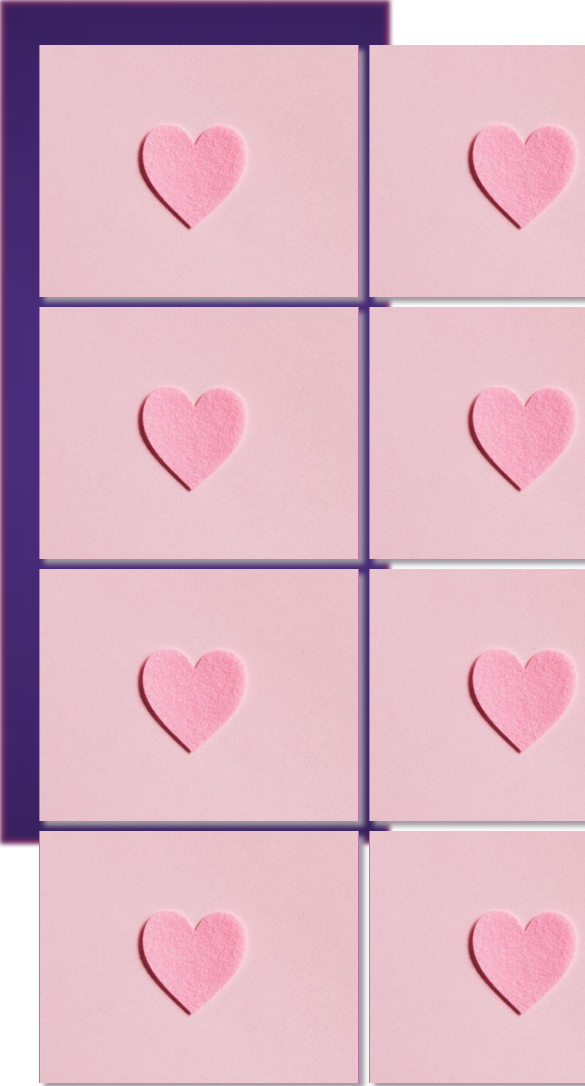
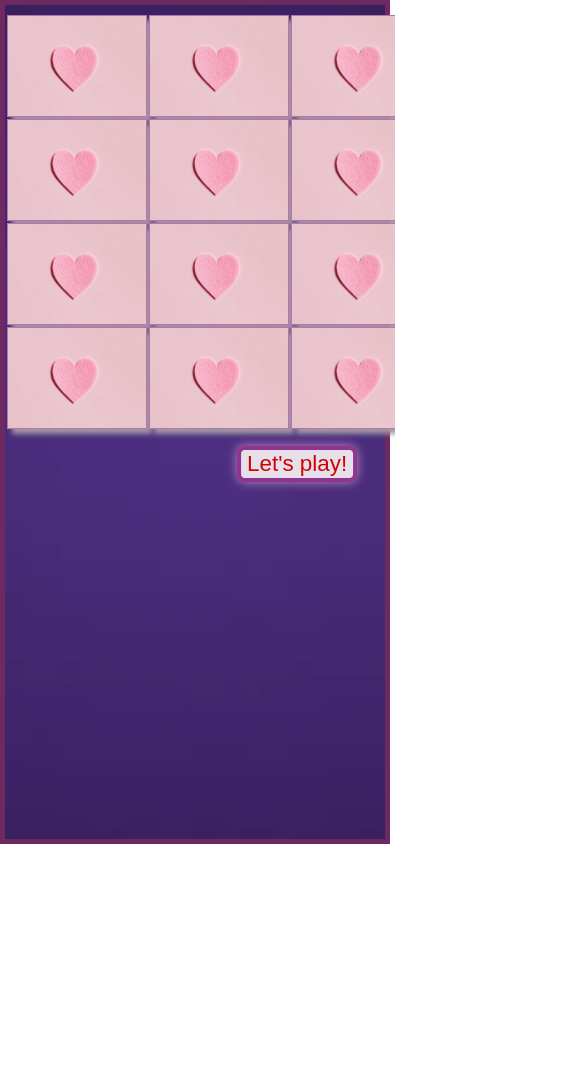
Before and after one commit to TheOneYana/finalProject, a plain HTML site: page index.html in a window 390 px wide. Shown: the top 1086 px of the page, 585 px wide, since content can reach past the window. After the commit the page ends 844 px from the top, so only its background shows below. Drawn offline with Linux system fonts and the light colour scheme.

Commit message:
css styling added for phone screen, overflow:hidden  property added for screens of all sized

```diff
--- a/index.html
+++ b/index.html
@@ -12,7 +12,7 @@
     <!-- when user clicks 'play' button, all cards are revealed-->
     <!-- clicking on two identical cards, keeps them revealed -->
     <!--  end games when user finds all card pairs-->
-    <div class="bg-image"></div>
+    <div class="bg-image">
     <div class = "main">
     <div class="grid-item"><img class ="1" src="./cardSkin.jpg"/></div>
     <div class="grid-item"><img class= "2" src="./cardSkin.jpg"/></div>
@@ -31,6 +31,7 @@
     <div class="grid-item " ><img class = "15" src="./cardSkin.jpg"/></div>
     <div class="grid-item "><img class = "16" src="./cardSkin.jpg"/></div>
     <h3 id='winner'></h3><span><button class = 'rainbow'>Let's play!</button></span>
+</div>
     </div>
     <script src="script.js"></script>
 </body>
--- a/script.js
+++ b/script.js
@@ -71,7 +71,7 @@ let cardsIdsArr =[];
 let winner = document.getElementById('winner');
 let playButton = document.querySelector('.rainbow');
 
-// MAIN FUNCTION
+
 playButton.addEventListener('click', function letsPlay(){
     for (let i = 0; i<iterator2.length; i++) {
         let b = backs.find(t => t.id == iterator2[i].className)
@@ -83,9 +83,9 @@ playButton.addEventListener('click', function letsPlay(){
     playButton.style.display = 'none';
     openTwoCards();
 });
+
+// MAIN FUNCTION
 function openTwoCards() {
-
-
 
 let click = 0;
 window.addEventListener('click', function cardClick(event){
--- a/style.css
+++ b/style.css
@@ -12,15 +12,17 @@ body, html {
   background-image: url("fabric.jpg");
 
   /* Add the blur effect */
-  filter: blur(2px);
-  -webkit-filter: blur(2px);
+  /* filter: blur(2px);
+  -webkit-filter: blur(2px); */
   height: 100%;
-  width: 100%;
+  min-width: 100%;
   /* Center and scale the image nicely */
   background-position: center;
   background-repeat: no-repeat;
   background-size: cover;
   border: 5px solid rgb(111,41,97);
+
+
 }
 
 /* Position text in the middle of the page/image */
@@ -34,13 +36,15 @@ body, html {
   z-index: 2;
   padding: 45px 0 45px 0;
   text-align: center;
-  width: 80%;
+  width: 90%;
   height: 100%;
   display: grid;
   grid-template-columns: repeat(4, 1fr);
   grid-template-rows: repeat(4, 1fr);
   gap: 10px 10px;
-
+  /* padding-left: 15%;
+  padding-right: 10%; */
+  overflow: auto;
 }
 img {
   width: 320px;
@@ -69,7 +73,7 @@ h3{
   translate:150%;
   margin-top: 0px;
   }
-  button{
+button{
   background-color: rgb(230, 224, 235);
   box-shadow: 0px 0px 11px rgb(195, 133, 189);
   margin-top: 15px;
@@ -80,7 +84,7 @@ h3{
   animation: rainbow 2.5s linear;
 	animation-iteration-count: infinite;
   }
-  @keyframes rainbow{
+@keyframes rainbow{
   100%,0%{
     color: rgb(211, 1, 1);
   }
@@ -118,3 +122,70 @@ h3{
     color: rgb(196, 3, 99);
       }
   }
+
+@media only screen and (max-width: 600px) {
+  .bg-image {
+    background-image: url("fabric.jpg");
+    /* Add the blur effect */
+    /* filter: blur(2px);
+    -webkit-filter: blur(2px); */
+    height: 100%;
+    width: 100%;
+    /* Center and scale the image nicely */
+    background-position: center;
+    background-repeat: no-repeat;
+    background-size: cover;
+    border: 5px solid rgb(111,41,97);
+    }
+  .main {
+    color: white;
+    font-weight: bold;
+    position: absolute;
+    /* top: 50%;
+    left: 50%;
+    transform: translate(-50%, -50%); */
+    z-index: 2;
+    padding: 5px 0 5px 0 20px;
+    margin-left: 5px;
+    width: 100%;
+    height: 100%;
+    display: grid;
+    grid-template-columns: repeat(4, 0fr);
+    grid-template-rows: repeat(4, 0fr);
+    gap: 2px 2px;
+    padding: 15px 2px 2px 2px;
+    }
+
+.grid-item {
+  border: 1px solid rgb(183, 117, 170);
+  display: flex;
+  justify-content: center;
+  align-items: center;
+  width: 140px;
+  height: auto;
+  box-shadow: 5px 5px 5px rgb(160, 154, 162);
+  object-fit: cover;
+  }
+  img {
+    width: 140px;
+    height: 100px;
+    object-fit: cover;
+  }
+  button{
+    background-color: rgb(230, 224, 235);
+    box-shadow: 0px 0px 11px rgb(195, 133, 189);
+    margin-top: 15px;
+    border: 4px rgb(143, 53, 143) solid;
+    border-radius: 8px;
+    font-size: 1.4em;
+    translate:65%;
+    animation: rainbow 2.5s linear;
+    animation-iteration-count: infinite;
+
+    }
+    .is-flipped{
+      width: 140px;
+      height: auto;
+      }
+
+  }
```
